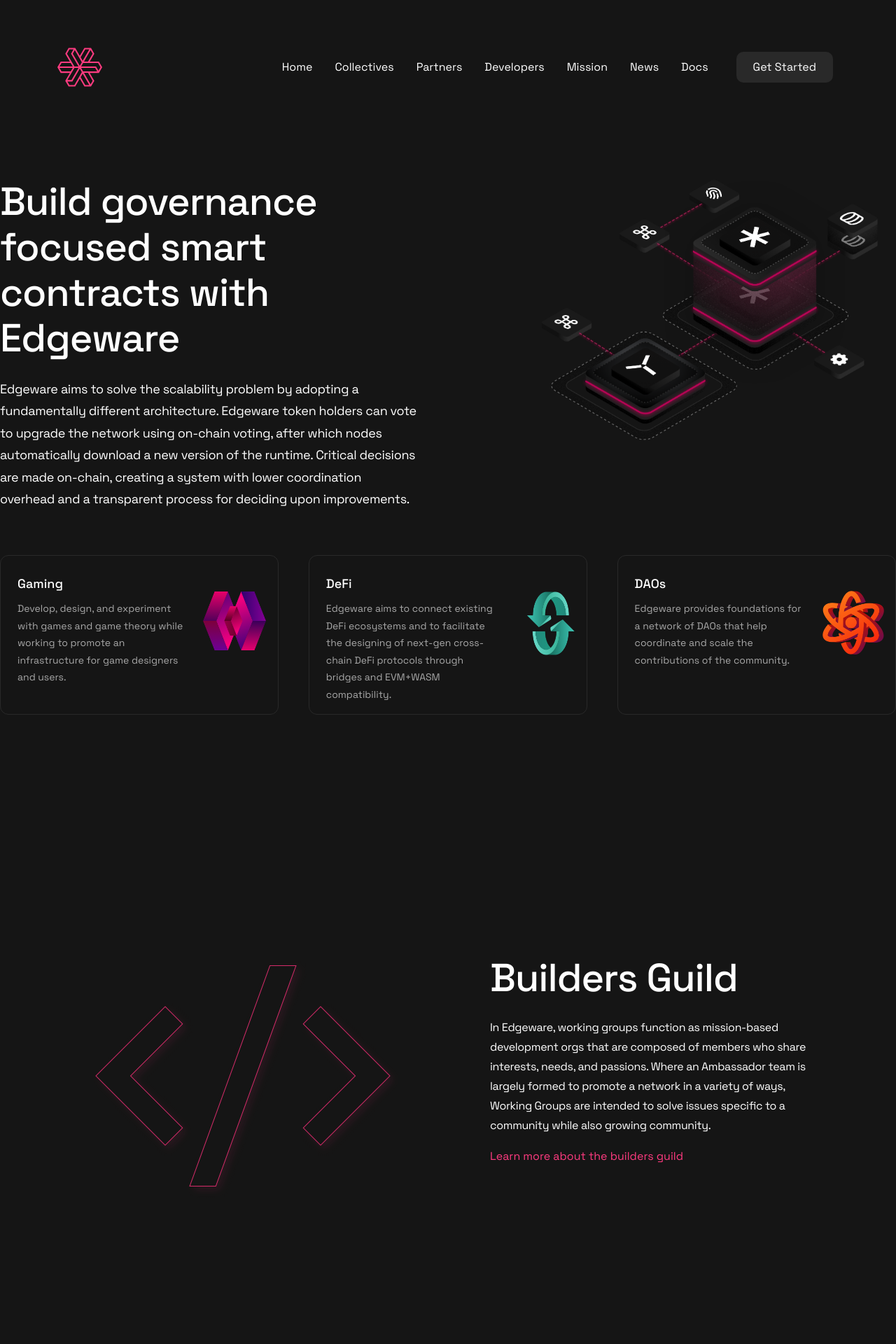
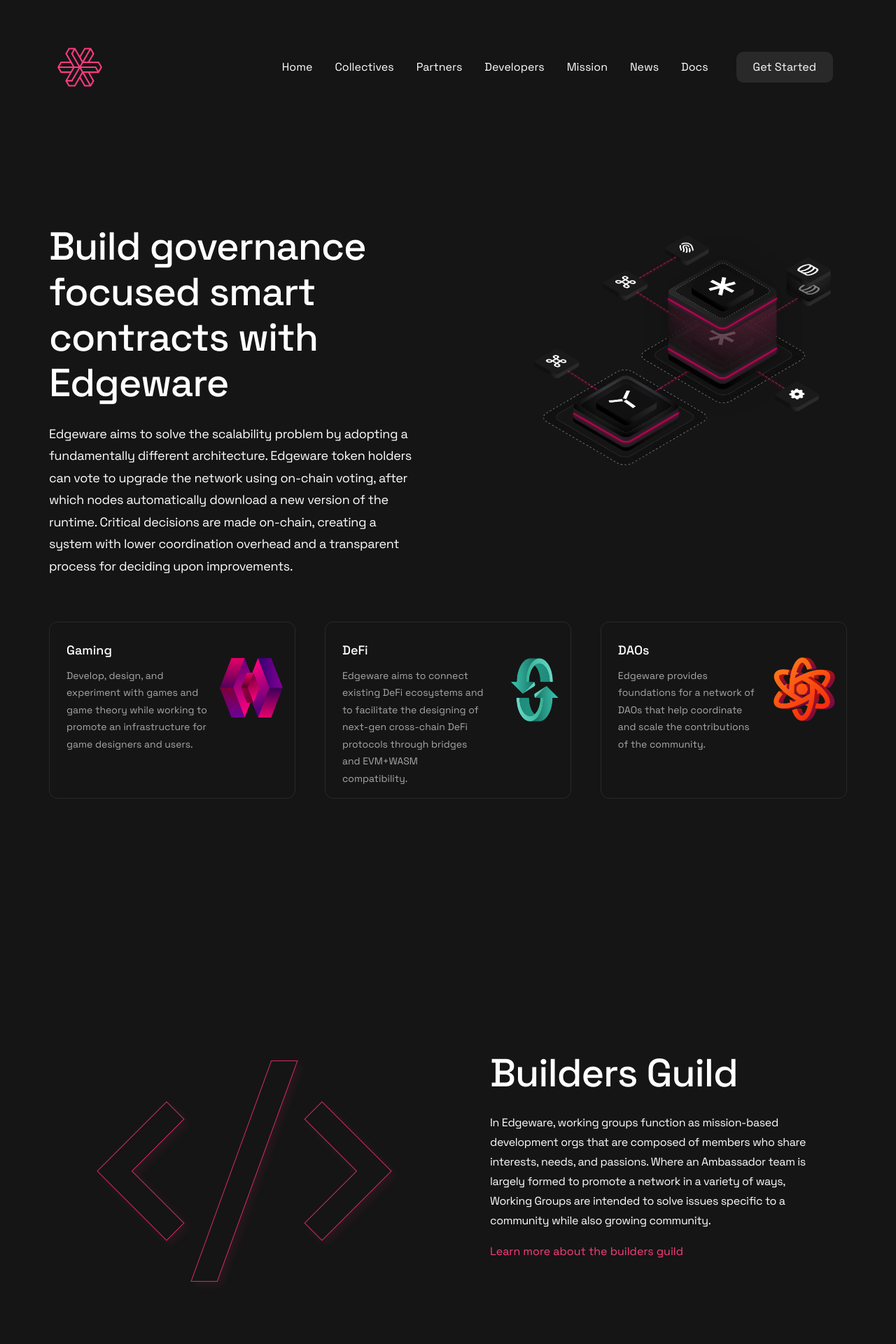
Before and after one commit to edgeware-network/Edgeware-Website, a Next.js app: page /developers in a window 1280 px wide. Shown: the top 1920 px of the page at 70% size. Built offline with nearby package versions, Linux system fonts and the light colour scheme.

Commit message:
Remove Sublime Finance from Edgeware partners

```diff
--- a/components/common/section/section.module.scss
+++ b/components/common/section/section.module.scss
@@ -27,13 +27,18 @@
 
   @include media-breakpoint-up(lg) {
     margin: var(--spacing-xl) auto;
-    max-width: 1150px;
+    max-width: 1140px;
   }
 }
 
 .container--normal {
   margin: 0;
-  display: block
+  display: block;
+
+  @include media-breakpoint-up(lg) {
+    margin: var(--spacing-xl) auto;
+    max-width: 1140px;
+  }
 }
 .container--wide {
   margin: 0;
--- a/data/partners/partners.yaml
+++ b/data/partners/partners.yaml
@@ -4,9 +4,6 @@ partners:
     - name: Stafi Protocol
       description: Send and receive messages between blockchain addresses through a simple, email-like interface.
       link: https://medium.com/stafi/stafi-dao-enters-exploration-phase-partners-with-commonwealth-and-edgeware-65bcdaaf30a9
-    - name: Sublime Finance
-      description: Sublime is a new lending protocol aimed at providing a more diversified and robust lending experience.
-      link: https://commonwealth.im/edgeware/proposal/discussion/636-announcing-sublime
     - name: Tidal Finance
       description: Flexible insurance for the DeFi economy.
       link: https://blog.edgewa.re/edgeware-partners-with-tidal-finance-to-bring-insurance-cover-to-edg-ecosystem/
--- a/pages/developers.tsx
+++ b/pages/developers.tsx
@@ -154,11 +154,11 @@ export default function Developer() {
             interface.
           </IconBox>
           <IconBox
-            headline="Sublime Finance"
-            imageUrl="/images/developer/dapps-sublime.png"
-            imageWidth="128"
-            imageHeight="26"
-            targetButton="https://commonwealth.im/edgeware/proposal/discussion/636-announcing-sublim"
+            headline="Tidal Finance"
+            imageUrl="/images/developer/dapps-tidal-finance.png"
+            imageWidth="118"
+            imageHeight="33"
+            targetButton="https://blog.edgewa.re/edgeware-partners-with-tidal-finance-to-bring-insurance-cover-to-edg-ecosystem/"
           >
             Sublime is a new lending protocol aimed at providing a more diversified and robust
             lending experience.
```
Also changed, not shown: public/images/developer/dapps-tidal-finance.png (added).
